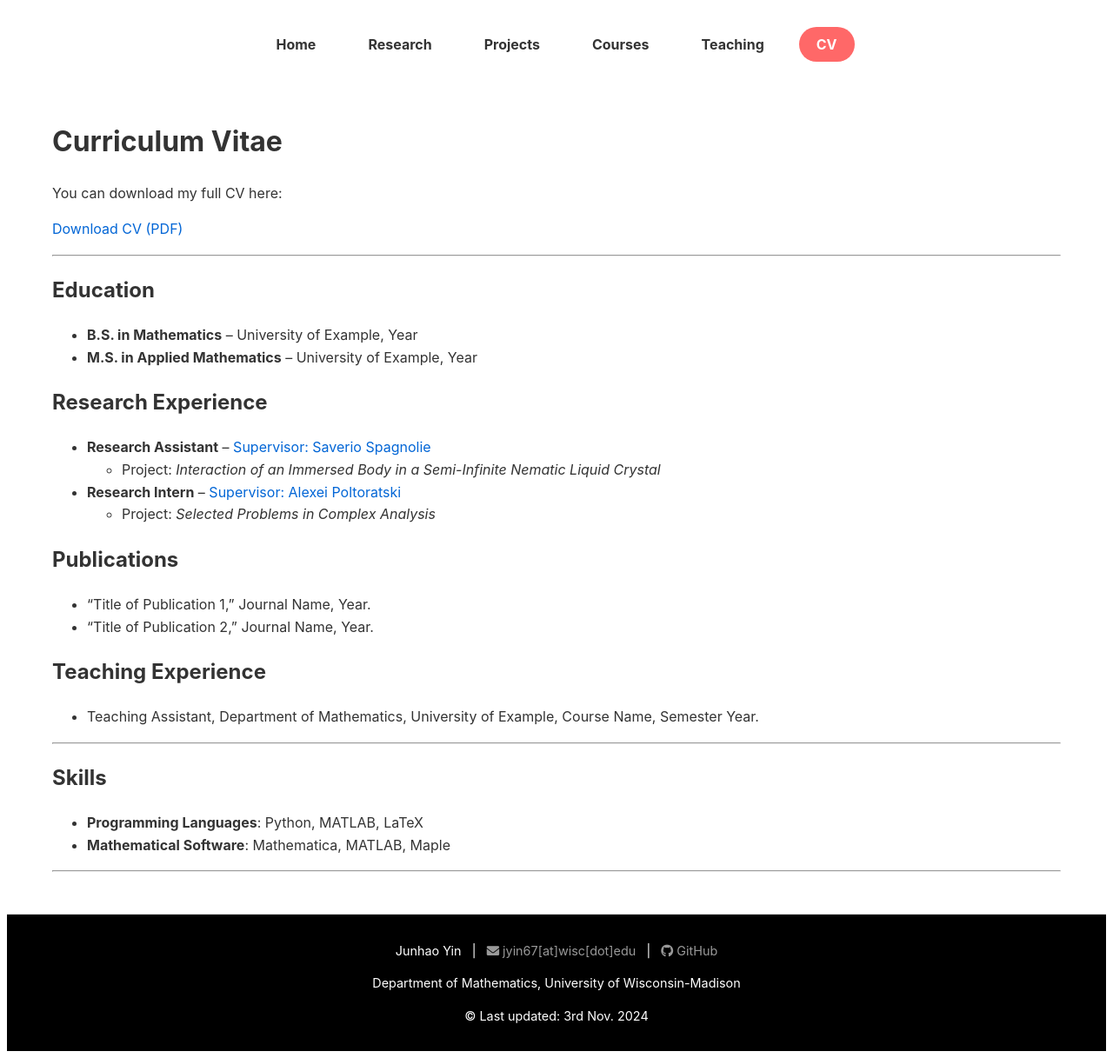
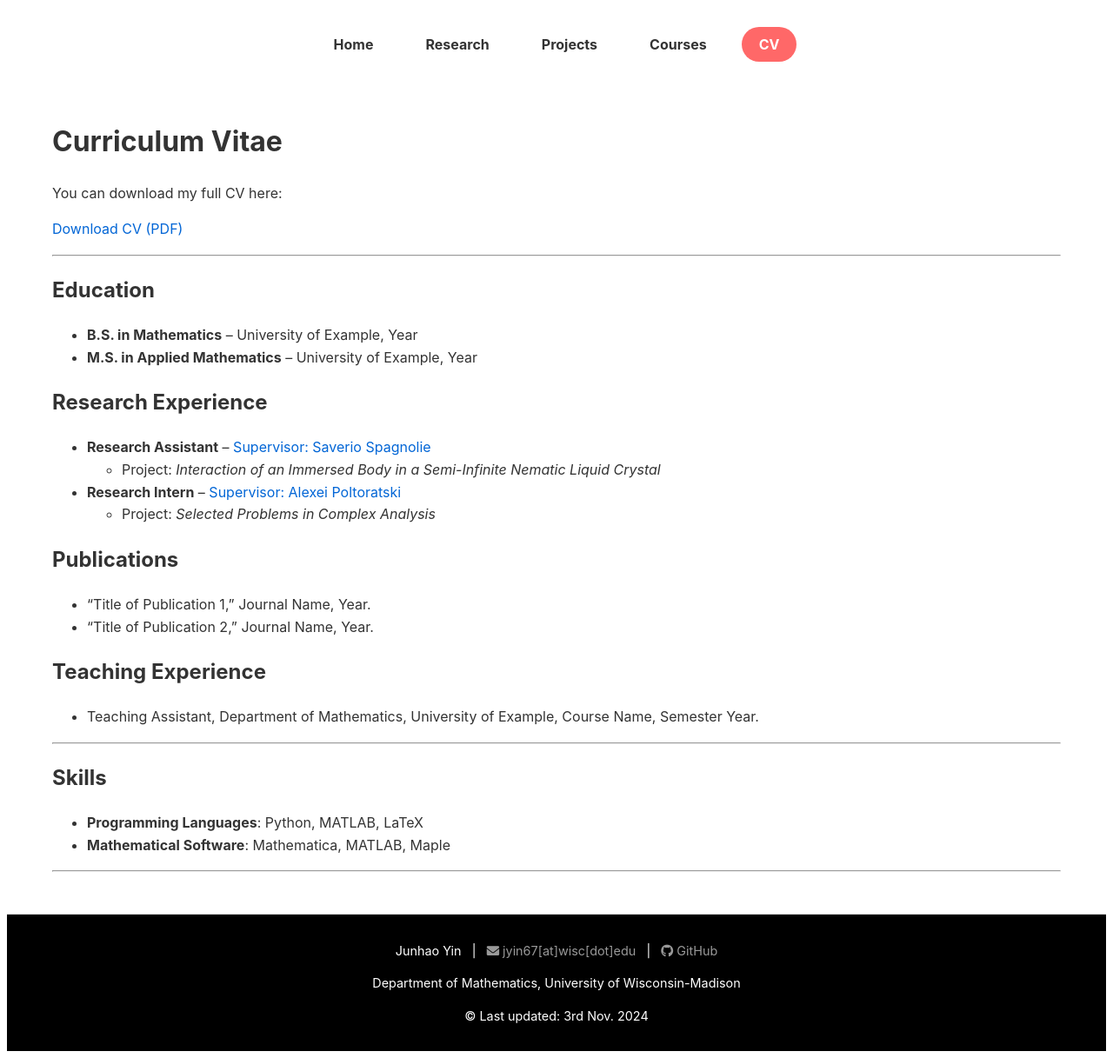
Before and after one commit to Yoon-1023/Yoon-1023.github.io, a Jekyll site: the page built from cv.md, in a window 1280 px wide. Shown: the whole page at 87% size. Built offline with Jekyll 4.4.1, drawn with Linux system fonts in a browser that asks for light colours.

Commit message:
Update default.html

```diff
--- a/_layouts/default.html
+++ b/_layouts/default.html
@@ -19,7 +19,6 @@
         <li><a href="{{ '/research/' | relative_url }}" class="{% if page.url == '/research/' %}active{% endif %}">Research</a></li>
         <li><a href="{{ '/projects/' | relative_url }}" class="{% if page.url == '/projects/' %}active{% endif %}">Projects</a></li>
         <li><a href="{{ '/courses/' | relative_url }}" class="{% if page.url contains '/courses/' or page.url == '/vortex_dynamics/' %}active{% endif %}">Courses</a></li>
-        <li><a href="{{ '/teaching/' | relative_url }}" class="{% if page.url == '/teaching/' %}active{% endif %}">Teaching</a></li>
         <li><a href="{{ '/cv/' | relative_url }}" class="{% if page.url == '/cv/' %}active{% endif %}">CV</a></li>
     </ul>
 </nav>
```
